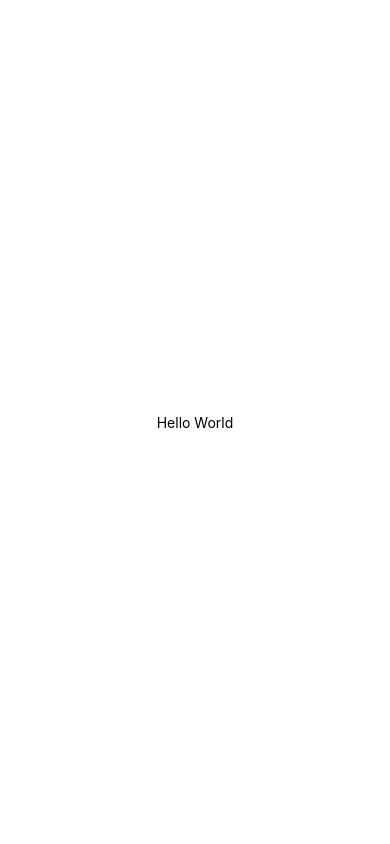
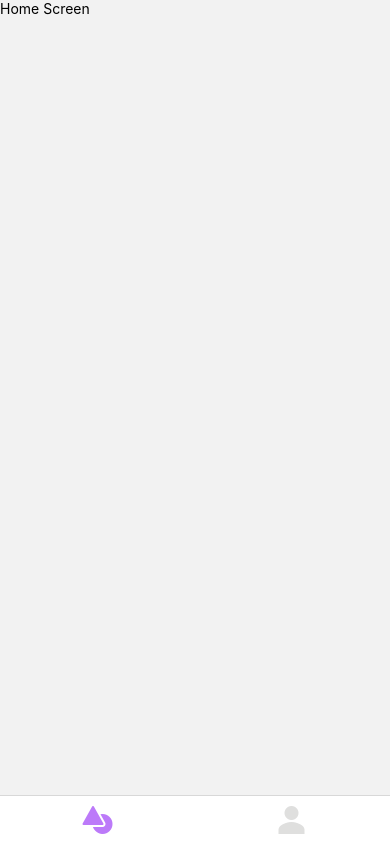
Before and after one commit to JoelDeonDsouza/FunCharted, a React Native app: screen /HomeScreen in a window 390 px wide. Built offline with nearby package versions, Linux system fonts and the light colour scheme.

Commit message:
initiated bottom navigation bar

```diff
--- a/App.js
+++ b/App.js
@@ -1,20 +1,18 @@
-import { StatusBar } from 'expo-status-bar';
-import { StyleSheet, Text, View } from 'react-native';
+import React from "react";
+import { createStackNavigator } from "@react-navigation/stack";
+import { NavigationContainer } from "@react-navigation/native";
+// ! Bottom Tabs //
+import Tabs from "./Navigation/Tabs";
+// Stacks navigation//
+const Stack = createStackNavigator();
 
 export default function App() {
   return (
-    <View style={styles.container}>
-      <Text>Hello World</Text>
-      <StatusBar style="auto" />
-    </View>
+    <NavigationContainer>
+      <Stack.Navigator screenOptions={{ headerShown: false }}>
+        {/* Tabs */}
+        <Stack.Screen name="HomeScreen" component={Tabs} />
+      </Stack.Navigator>
+    </NavigationContainer>
   );
 }
-
-const styles = StyleSheet.create({
-  container: {
-    flex: 1,
-    backgroundColor: '#fff',
-    alignItems: 'center',
-    justifyContent: 'center',
-  },
-});
--- /dev/null
+++ b/Navigation/Tabs.js
@@ -0,0 +1,54 @@
+import React from "react";
+import { createBottomTabNavigator } from "@react-navigation/bottom-tabs";
+import { HomeScreen, ProfileScreen } from "../Screens";
+// Icons //
+import Icon from "react-native-vector-icons/Ionicons";
+
+const Tab = createBottomTabNavigator();
+
+const Tabs = () => {
+  return (
+    <Tab.Navigator
+      screenOptions={{
+        tabBarShowLabel: false,
+        tabBarStyle: [
+          {
+            display: "flex",
+          },
+          null,
+        ],
+      }}
+    >
+      <Tab.Screen
+        name="Home"
+        component={HomeScreen}
+        options={{
+          tabBarIcon: ({ focused }) => (
+            <Icon
+              name="shapes"
+              size={32}
+              style={{ color: focused ? "#BC7AF9" : "#DFDFDE" }}
+            />
+          ),
+          headerShown: false,
+        }}
+      />
+      <Tab.Screen
+        name="ProfileScreen"
+        component={ProfileScreen}
+        options={{
+          tabBarIcon: ({ focused }) => (
+            <Icon
+              name="person-sharp"
+              size={32}
+              style={{ color: focused ? "#BC7AF9" : "#DFDFDE" }}
+            />
+          ),
+          headerShown: false,
+        }}
+      />
+    </Tab.Navigator>
+  );
+};
+
+export default Tabs;
--- /dev/null
+++ b/Screens/HomeScreen/index.js
@@ -0,0 +1,12 @@
+import React from "react";
+import { View, Text } from "react-native";
+
+const HomeScreen = () => {
+  return (
+    <View>
+      <Text>Home Screen</Text>
+    </View>
+  );
+};
+
+export default HomeScreen;
--- /dev/null
+++ b/Screens/ProfileScreen/index.js
@@ -0,0 +1,12 @@
+import React from "react";
+import { View, Text } from "react-native";
+
+const ProfileScreen = () => {
+  return (
+    <View>
+      <Text>ProfileScreen</Text>
+    </View>
+  );
+};
+
+export default ProfileScreen;
--- /dev/null
+++ b/Screens/index.js
@@ -0,0 +1,4 @@
+import HomeScreen from "./HomeScreen";
+import ProfileScreen from "./ProfileScreen";
+
+export { HomeScreen, ProfileScreen }
```
Also changed, not shown: package.json (+7 -3 lines), 1 other file (tests, documents, lock files or other folders).
